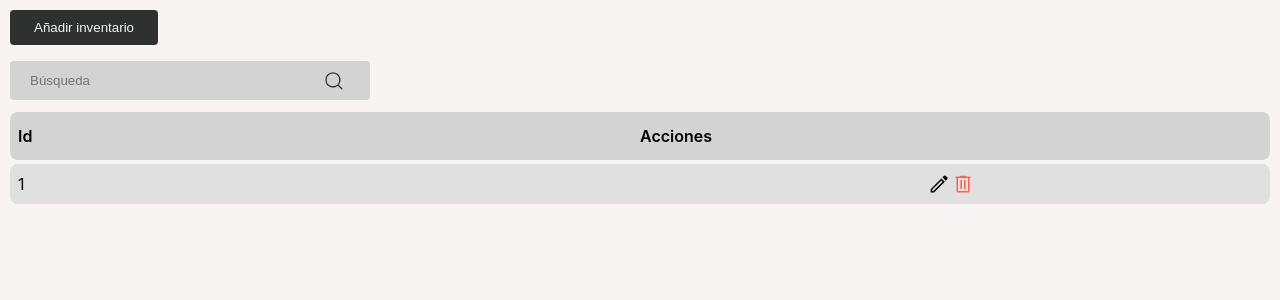
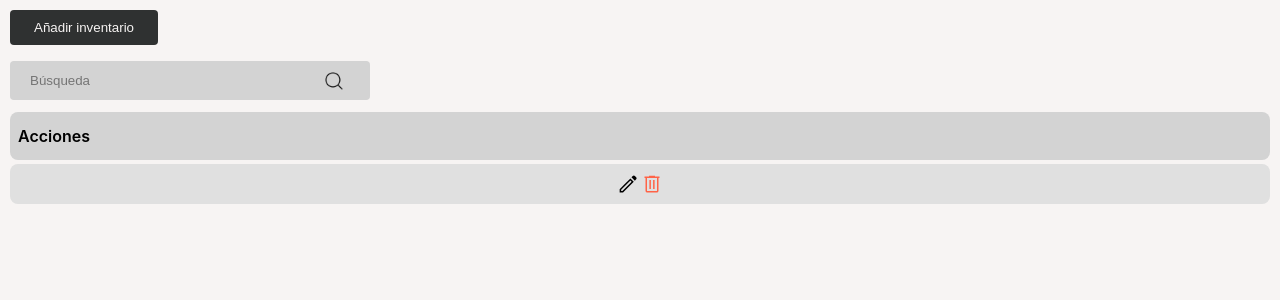
Before and after one commit to JosetoHRN/fiberstorm, a PHP site: page /home/inventario.php in a window 1280 px wide. Shown: the part 70-370 px from the top of the page. Run offline with PHP 8.4, Linux system fonts and the light colour scheme; the visitor is signed in with stand-in values (Sample User, id 1); tables that the repository leaves empty or names only in its code hold one stand-in row (values such as "Sample post").

Commit message:
inventario table

```diff
--- a/assets/css/table.css
+++ b/assets/css/table.css
@@ -53,7 +53,7 @@
 }
 #tableHeader > span {
     font-weight: 600;
-    flex: 1 1 200px;
+    flex: 1 1 100px;
 }
 #tableContent{
     list-style: none;
@@ -71,7 +71,7 @@ li{
     padding: 8px;
 }
 li > *{
-    flex: 1 0 200px;
+    flex: 1 1 100px;
 }
 .tableActions{
     display: flex;
--- a/assets/js/inventario.js
+++ b/assets/js/inventario.js
@@ -4,6 +4,8 @@ buttonPOST.addEventListener('click', () => {
 });
 
 const tableOptions = document.getElementById('tableOptions');
+
+
 const tableHeader = document.getElementById('tableHeader');
 const tableContent = document.getElementById('tableContent');
 
@@ -20,10 +22,12 @@ const getData = async () => {
     .then(data => {
         // Table heading
         const keys = Object.keys(data[0]);
-        keys.map((item) => {
-            let header = document.createElement('span');
-            header.innerText = item;
-            tableHeader.appendChild(header);
+        keys.map((value) => {
+            if(value != 'id'){
+                let header = document.createElement('span');
+                header.innerText = value;
+                tableHeader.appendChild(header);
+            }
         });
         let header = document.createElement('span');
         header.innerText = 'Acciones';
@@ -32,14 +36,16 @@ const getData = async () => {
         data.map((item) => {
             let row = document.createElement('li');
             row.id = "inventario-"+item.id;
-            Object.values(item).map((value) => {
-                let data = document.createElement('p');
-                data.innerText = value;
-                row.appendChild(data);
+            Object.values(item).map((value,index) => {
+                if(index != 0){
+                    let data = document.createElement('p');
+                    data.innerText = value;
+                    row.appendChild(data);
+                }
             });
             // Append actions
             let data = document.createElement('p');
-            data.innerHTML = '<div class="tableActions"><svg xmlns="http://www.w3.org/2000/svg" height="24" width="24"><path d="M5.15 19H6.4l9.25-9.25-1.225-1.25-9.275 9.275Zm13.7-10.35L15.475 5.3l1.3-1.3q.45-.425 1.088-.425.637 0 1.062.425l1.225 1.225q.425.45.45 1.062.025.613-.425 1.038Zm-1.075 1.1L7.025 20.5H3.65v-3.375L14.4 6.375Zm-2.75-.625-.6-.625 1.225 1.25Z"/></svg><svg xmlns="http://www.w3.org/2000/svg" height="24" width="24" fill="tomato"><path d="M7.3 20.5q-.75 0-1.275-.525Q5.5 19.45 5.5 18.7V6h-1V4.5H9v-.875h6V4.5h4.5V6h-1v12.7q0 .75-.525 1.275-.525.525-1.275.525ZM17 6H7v12.7q0 .125.088.213.087.087.212.087h9.4q.1 0 .2-.1t.1-.2ZM9.4 17h1.5V8H9.4Zm3.7 0h1.5V8h-1.5ZM7 6V19v-.3Z"/></svg></div>';
+            data.innerHTML = '<div class="tableActions"><svg xmlns="http://www.w3.org/2000/svg" height="24" width="24" onclick="modifyItem(item.id)"><path d="M5.15 19H6.4l9.25-9.25-1.225-1.25-9.275 9.275Zm13.7-10.35L15.475 5.3l1.3-1.3q.45-.425 1.088-.425.637 0 1.062.425l1.225 1.225q.425.45.45 1.062.025.613-.425 1.038Zm-1.075 1.1L7.025 20.5H3.65v-3.375L14.4 6.375Zm-2.75-.625-.6-.625 1.225 1.25Z"/></svg><svg xmlns="http://www.w3.org/2000/svg" height="24" width="24" fill="tomato" onclick="deleteItem(item.id)"><path d="M7.3 20.5q-.75 0-1.275-.525Q5.5 19.45 5.5 18.7V6h-1V4.5H9v-.875h6V4.5h4.5V6h-1v12.7q0 .75-.525 1.275-.525.525-1.275.525ZM17 6H7v12.7q0 .125.088.213.087.087.212.087h9.4q.1 0 .2-.1t.1-.2ZM9.4 17h1.5V8H9.4Zm3.7 0h1.5V8h-1.5ZM7 6V19v-.3Z"/></svg></div>';
             row.appendChild(data);
             tableContent.appendChild(row);
         });
@@ -53,3 +59,10 @@ const getData = async () => {
 };
 
 getData();
+
+const modifyItem = (id) =>{
+    console.log('modify item: ', id);
+};
+const deleteItem = (id) =>{
+    console.log('delete item: ', id);
+};
```
